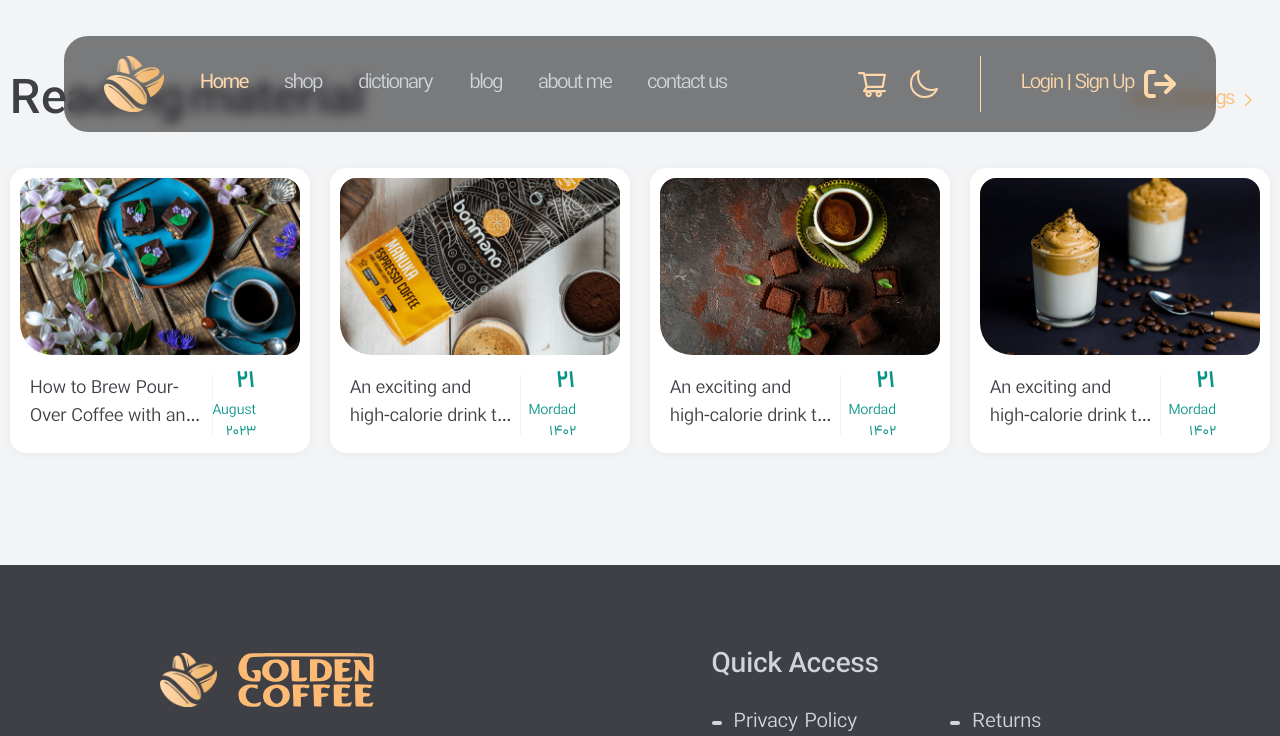
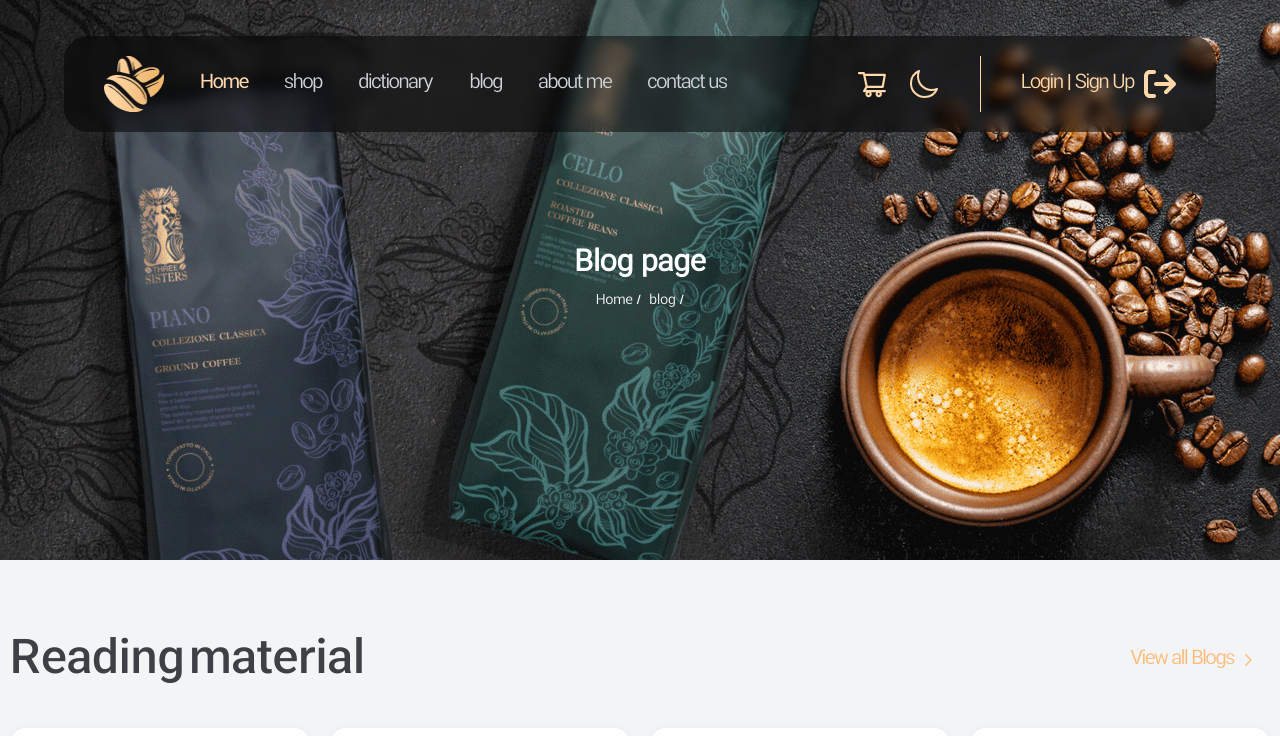
Before and after one commit to alirezatalebizadeh/blog-shopping, a Next.js app: page /blog in a window 1280 px wide. Shown: the top 736 px of the page. Built offline with nearby package versions, Linux system fonts and the light colour scheme.

Commit message:
creating Hero section for all page

```diff
--- a/src/app/blog/page.js
+++ b/src/app/blog/page.js
@@ -1,9 +1,11 @@
 import React from "react";
 import Blog from "@/components/Blog";
+import PageHeader from "@/components/PageHeader";
 
 export default function page() {
   return (
     <>
+      <PageHeader array={["blog"]} title="Blog page" />
       <Blog />
     </>
   );
--- a/src/app/loading.js
+++ /dev/null
@@ -1,16 +0,0 @@
-import React from "react";
-import Image from "next/image";
-
-export default function Loading() {
-  return (
-    <div className="fixed left-0 right-0 bottom-0 top-0 bg-gray-100 flex justify-center items-center h-[100vh]">
-      <Image
-        className="w-30 h-30 md:w-[150px] md:h-[150px]"
-        src="/images/app-logo.png"
-        alt="Logo"
-        width={300}
-        height={300}
-      />
-    </div>
-  );
-}
--- /dev/null
+++ b/src/app/loading.jsx
@@ -0,0 +1,7 @@
+import React from "react";
+import Image from "next/image";
+import LoadingComponent from "@/components/LoadingComponent";
+
+export default function Loading() {
+  return <LoadingComponent />;
+}
--- a/src/app/shop/page.jsx
+++ b/src/app/shop/page.jsx
@@ -1,9 +1,13 @@
+import React from "react";
 import BestSelling from "@/components/BestSelling";
-import React from "react";
+import PageHeader from "@/components/pageHeader";
+import Products from "@/components/Products";
 
 export default function page() {
   return (
     <div className="">
+      <PageHeader array={["shop"]} title="Shop page" />
+      <Products />
       <BestSelling />
     </div>
   );
--- a/src/components/Navbar.jsx
+++ b/src/components/Navbar.jsx
@@ -20,9 +20,6 @@ export default function Navbar() {
   const [isNavOpen, setIsNavOpen] = useState(false);
   const [isCartOpen, setIsCartOpen] = useState(false);
   const [isSubmenuOpen, setIsSubmenuOpen] = useState(false);
-  // const [isDarkMode, setIsDarkMode] = useState(
-  //   typeof window !== "undefined" && localStorage.getItem("theme") === "dark"
-  // );
 
   const [isDarkMode, setIsDarkMode] = useState(false);
 
@@ -36,14 +33,6 @@ export default function Navbar() {
 
   //! Toggle the theme
   const toggleTheme = () => {
-    // if (isDarkMode) {
-    //   document.documentElement.classList.remove("dark");
-    //   localStorage.setItem("theme", "light");
-    // } else {
-    //   document.documentElement.classList.add("dark");
-    //   localStorage.setItem("theme", "dark");
-    // }
-    // setIsDarkMode(!isDarkMode);
     if (isDarkMode) {
       document.documentElement.classList.remove("dark");
       localStorage.setItem("theme", "light");
@@ -95,7 +84,7 @@ export default function Navbar() {
               </li>
               <li>
                 <div className="flex items-center justify-between">
-                  <Link href="#" className="flex items-center gap-x-2">
+                  <Link href="/shop" className="flex items-center gap-x-2">
                     <HiOutlineShoppingBag className="w-5 h-5" />
                     Shop
                   </Link>
@@ -331,7 +320,7 @@ export default function Navbar() {
               </li>
               <li className="relative group py-4">
                 <Link
-                  href="#"
+                  href="/shop"
                   className="group-hover:text-orange-300 transition-colors"
                 >
                   shop
--- /dev/null
+++ b/src/components/PageHeader.jsx
@@ -0,0 +1,28 @@
+import Link from "next/link";
+import React from "react";
+
+export default function PageHeader({ array, title }) {
+  return (
+    <div className="bg-gray-200 p-4 h-[25vh]   md:h-[70vh] flex flex-col items-center justify-center bg-home-mobile md:bg-home-desktop bg-cover bg-no-repeat bg-[item-top]">
+      {/* //! title */}
+      <h1 className="text-2xl font-semibold text-white md:text-3xl">{title}</h1>
+      {/* //! bread crumb */}
+      <nav className="text-gray-600 text-sm mt-2">
+        <ol className="flex space-x-2">
+          <li>
+            <Link href="/" className="text-white">
+              Home /
+            </Link>
+          </li>
+          {array.map((item) => (
+            <li>
+              <Link href={item} className="text-white">
+                {item} /
+              </Link>
+            </li>
+          ))}
+        </ol>
+      </nav>
+    </div>
+  );
+}
```
